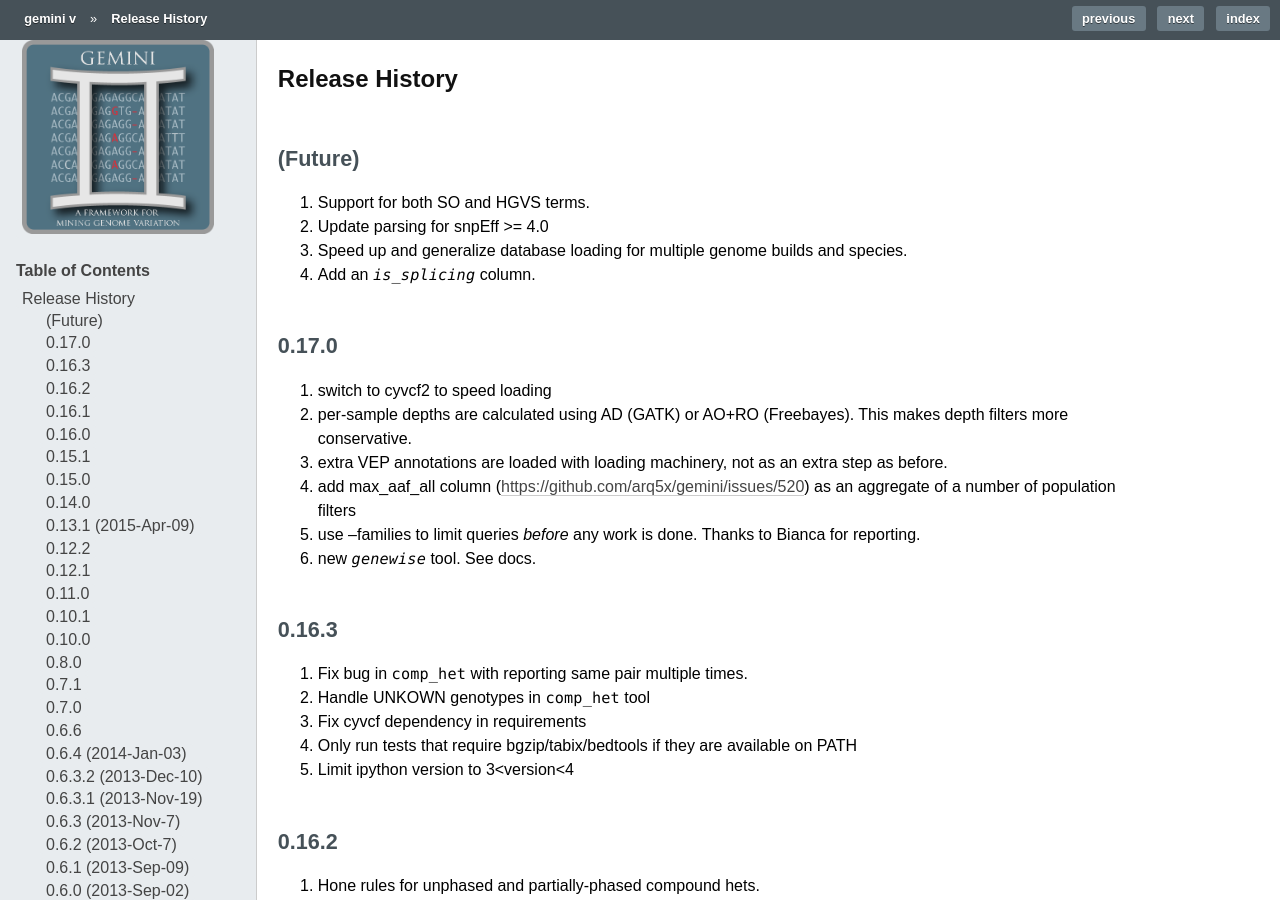
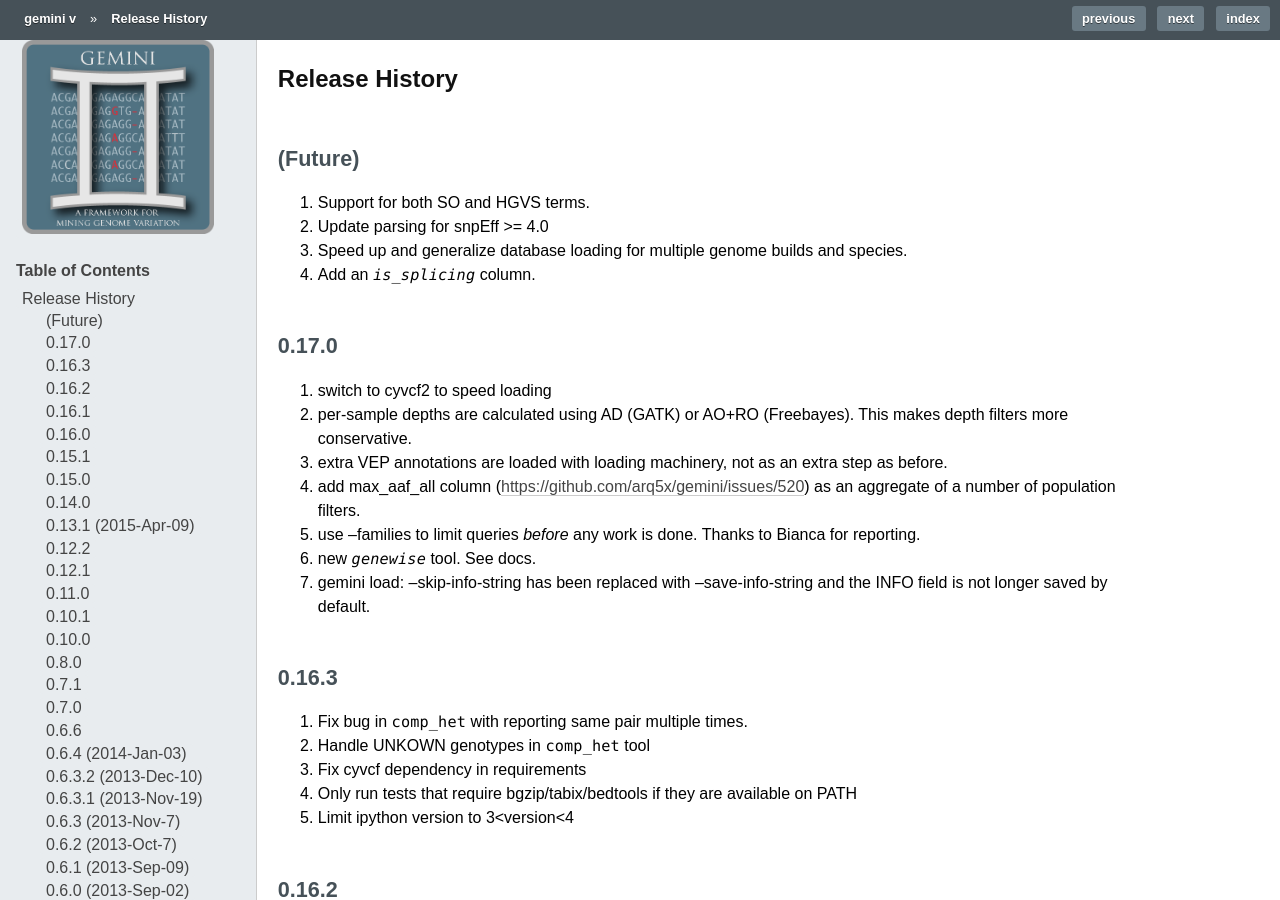
Before and after one commit to arq5x/gemini, a Sphinx documentation site: the page built from docs/content/history.rst, in a window 1280 px wide and 900 px high. Built offline with Sphinx 7.4.7, drawn with Linux system fonts in a browser that asks for light colours; formulas are drawn with MathJax 3; the version number could not be read and is left out; comment, search, counter and statistics services are not loaded.

Commit message:
by default, we dont load the info field.

```diff
--- a/docs/content/history.rst
+++ b/docs/content/history.rst
@@ -14,9 +14,10 @@ Release History
 #. switch to cyvcf2 to speed loading
 #. per-sample depths are calculated using AD (GATK) or AO+RO (Freebayes). This makes depth filters more conservative.
 #. extra VEP annotations are loaded with loading machinery, not as an extra step as before.
-#. add max_aaf_all column (https://github.com/arq5x/gemini/issues/520) as an aggregate of a number of population filters
+#. add max_aaf_all column (https://github.com/arq5x/gemini/issues/520) as an aggregate of a number of population filters.
 #. use --families to limit queries *before* any work is done. Thanks to Bianca for reporting.
 #. new `genewise` tool. See docs.
+#. gemini load: --skip-info-string has been replaced with --save-info-string and the INFO field is not longer saved by default.
 
 0.16.3
 ======
```
Also changed, not shown: docs/images/gene_wise_example.png (added), 4 other files.
